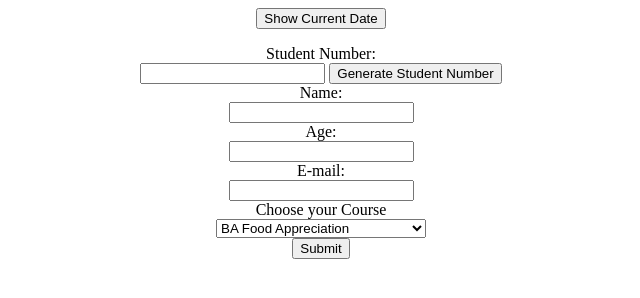
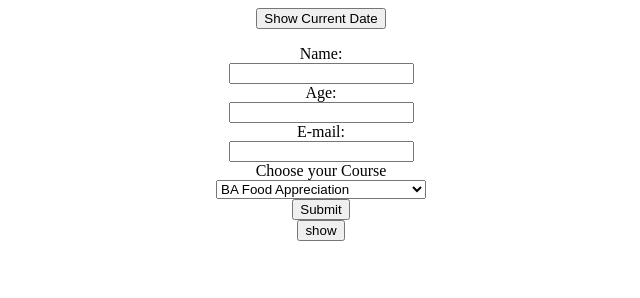
Before and after one commit to Ethanerz/cmsc126-JJEMAlert-Lab5-JS, a plain HTML site: page lab5.html in a window 1280 px wide. Both pictures are taken after typing "Sample", "Sample", "name@example.com" into the empty fields and a click on the button "Submit". Shown: the whole page, without its empty margins (319-959 px from the left). Drawn offline with Linux system fonts and the light colour scheme.

Commit message:
Student number generation, added console output for showing student object data

```diff
--- a/lab5.html
+++ b/lab5.html
@@ -3,9 +3,6 @@
     <button onclick="time_now()">Show Current Date</button>
     <p id="output"></p>
 	<form>
-		<label for="snum">Student Number:</label><br>
-		<input type="text" id="snum" name="snum" readonly>
-		<button type="button" onclick="numGen()">Generate Student Number</button><br>
 		<label for="uname">Name:</label><br>
 		<input type="text" id="uname" name="uname"><br>
 		<label for="age">Age:</label><br>
@@ -20,7 +17,10 @@
 			<option value="BS Video Gaming">BS Video Gaming</option>
 			<option value="BS Installing and Downloading">BS Installing and Downloading</option>
 		</select><br>
-		<button type="button" onclick="add_student()">Submit</button>
+		<button type="button" onclick="add_student()">Submit</button><br>
+		<!-- Temporary Button to show added student info in console -->
+		<button type="button" onclick="showStudents()">show</button>
+		<!-- Will remove in the future -->
 	</form>
   </center>
   <script src="lab5_scripts.js"></script>
--- a/lab5_scripts.js
+++ b/lab5_scripts.js
@@ -14,27 +14,30 @@ function time_now(){
     document.getElementById("output").innerHTML = 'Today is ' + now.toLocaleDateString('en-US', options) + "<br>The current time is " + now.toLocaleTimeString('en-US',optionsTime);
 }
 
-function numGen(){
-        let num;
-		do {
-			num = "2024" + (Math.floor(Math.random() * 90000) + 10000);
-		} while (students.some(s => s.studentNo === num));
-		document.getElementById("snum").value = num;
-		return num;
-    }
+
+// Temporary Function to show added student info in console
+function showStudents(){
+	for (i=0; i < students.length; i++){
+		console.log(students[i].studentNo)
+		console.log(students[i].name)
+		console.log(students[i].age)
+		console.log(students[i].email)
+		console.log(students[i].course)
+	}
+}
+// Will remove in the future
 
 function add_student() {
-    const studentNo = document.getElementById("snum").value;
     const name = document.getElementById("uname").value;
     const age = Number(document.getElementById("age").value);
     const email = document.getElementById("mail").value;
     const course = document.getElementById("course").value;
-
-    const student = new Student(studentNo, name, age, email, course);
+	// use Try-Catch here i guess to stop it creating a student if there's an invalid input
+    const student = new Student(name, age, email, course);
     students.push(student);
     console.log("Student added!", students);
 
-    document.getElementById("snum").value = "";
+	//Resets the text fields and dropdown window to default after student creation
     document.getElementById("uname").value = "";
     document.getElementById("age").value = "";
     document.getElementById("mail").value = "";
@@ -42,14 +45,23 @@ function add_student() {
 }
 
 class Student {
-    constructor(studentNo, name, age, email, course) {
-        this.studentNo = studentNo;
+    constructor(name, age, email, course) {
+        this.studentNo = this.numGen();
         this.name = this.nameVer(name);
         this.age = this.ageVer(age);
         this.email = this.emailVer(email);
         this.course = course;
     }
 
+	numGen(){
+        let num;
+		do {
+			num = "2024" + (Math.floor(Math.random() * 90000) + 10000);
+		} while (students.some(s => s.studentNo === num));
+		return num;
+	}
+
+	//Throw an error when Invalid user input
     nameVer(name){
          if (name.length > 5 && name.includes(" ")) {
             return name;
@@ -71,18 +83,4 @@ class Student {
             console.log("Invalid email!");
         }
     }
-    courseVer(course){
-                const courses = [
-            "BA Food Appreciation",
-            "BA Applied Poetry of the Future",
-            "BS Computer Repair Shop",
-            "BS Video Gaming",
-            "BS Installing and Downloading"
-        ];
-        if (courses.includes(course)) {
-            return course;
-        } else {
-            console.log("Invalid course!");
-        }
-    }
 }
```
